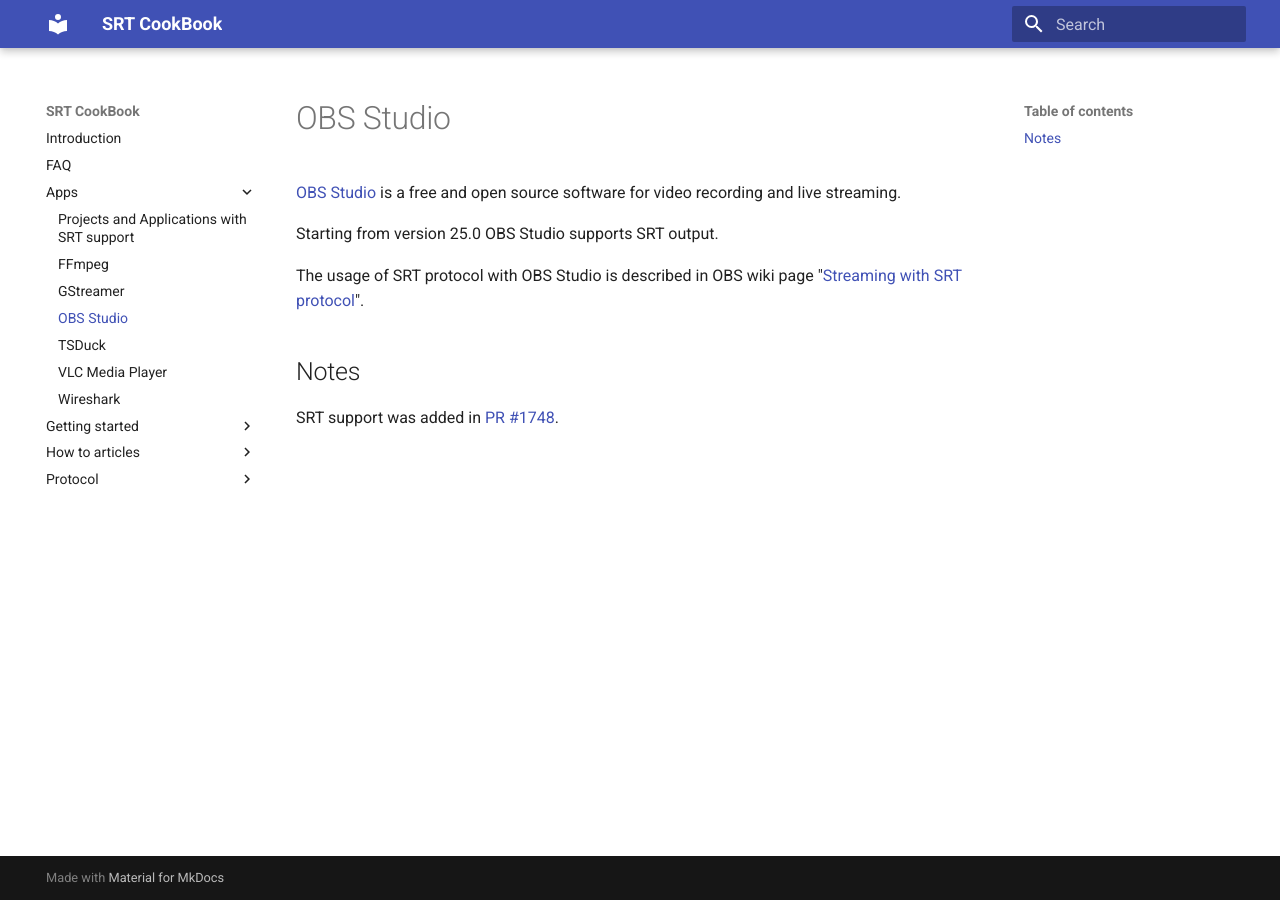
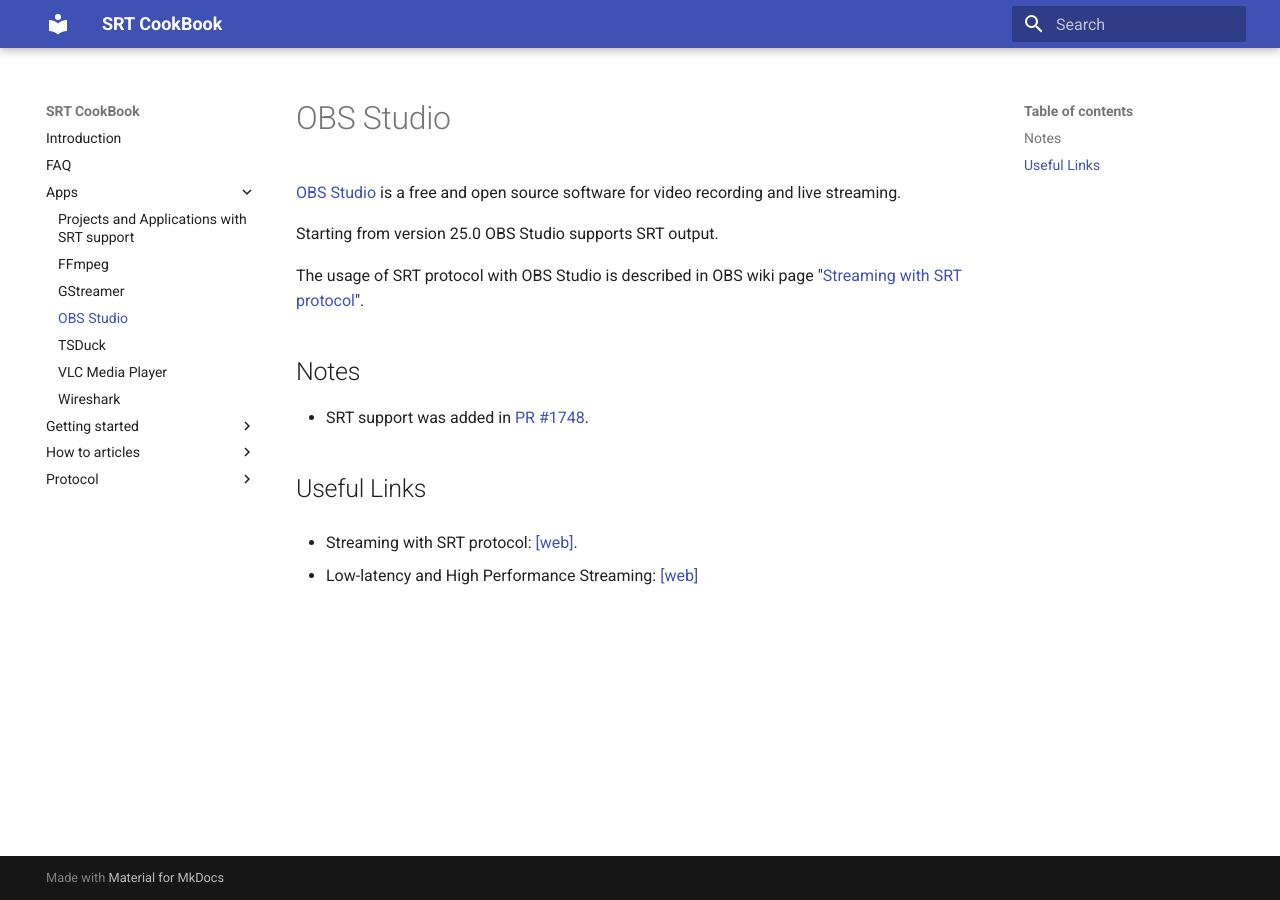
Before and after one commit to SRTLab/srt-cookbook, an MkDocs documentation site: the page built from docs/apps/obs-studio.md, in a window 1280 px wide. Built offline with MkDocs 1.6.1 and Material for MkDocs 9.7.7, drawn with Linux system fonts in a browser that asks for light colours.

Commit message:
Added OBS Streaming Guide

```diff
--- a/docs/apps/obs-studio.md
+++ b/docs/apps/obs-studio.md
@@ -10,4 +10,10 @@
 
 ## Notes
 
-SRT support was added in [PR #1748](https://github.com/obsproject/obs-studio/pull/1748).
+- SRT support was added in [PR #1748](https://github.com/obsproject/obs-studio/pull/1748).
+
+## Useful Links
+
+- Streaming with SRT protocol: [[web]](https://obsproject.com/wiki/Streaming-With-SRT-Protocol).
+
+- Low-latency and High Performance Streaming: [[web]](https://obsproject.com/forum/resources/low-latency-high-performance-x264-options-for-for-most-streaming-services-youtube-facebook.726/)
```
